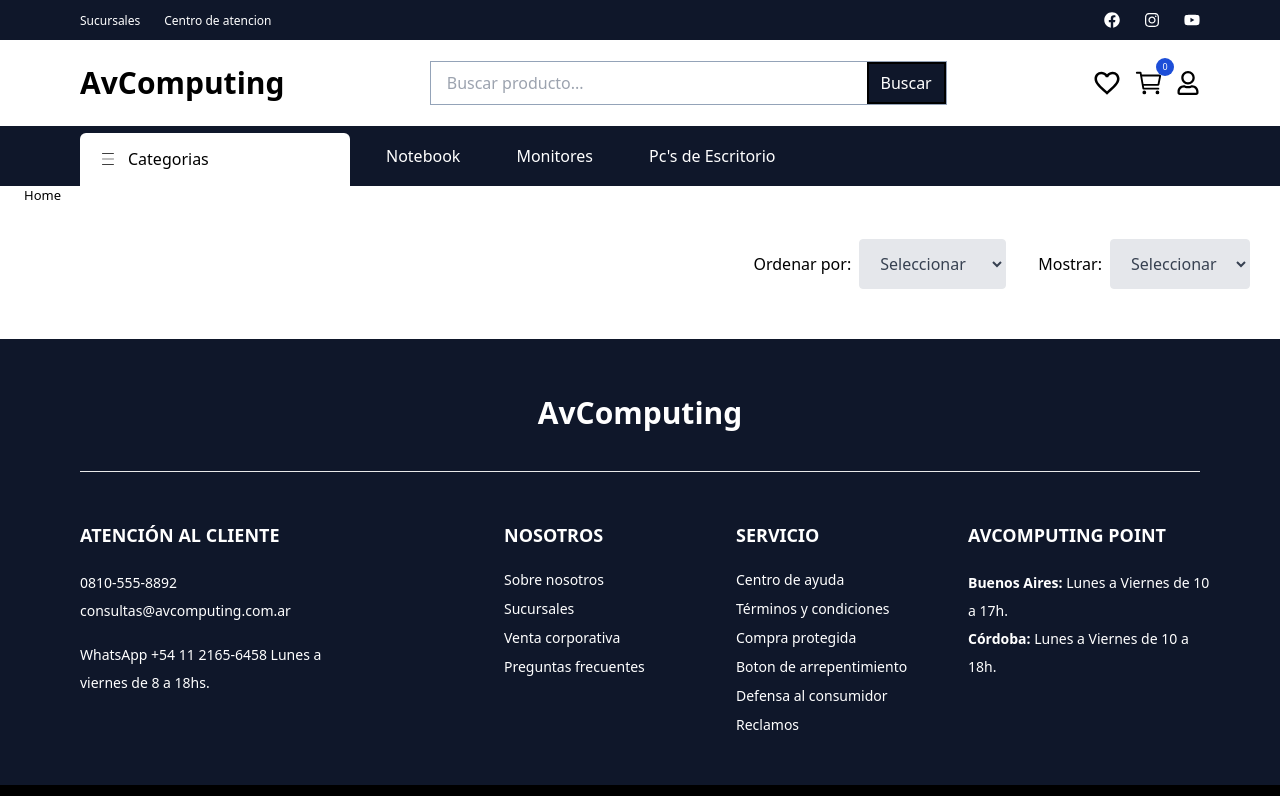
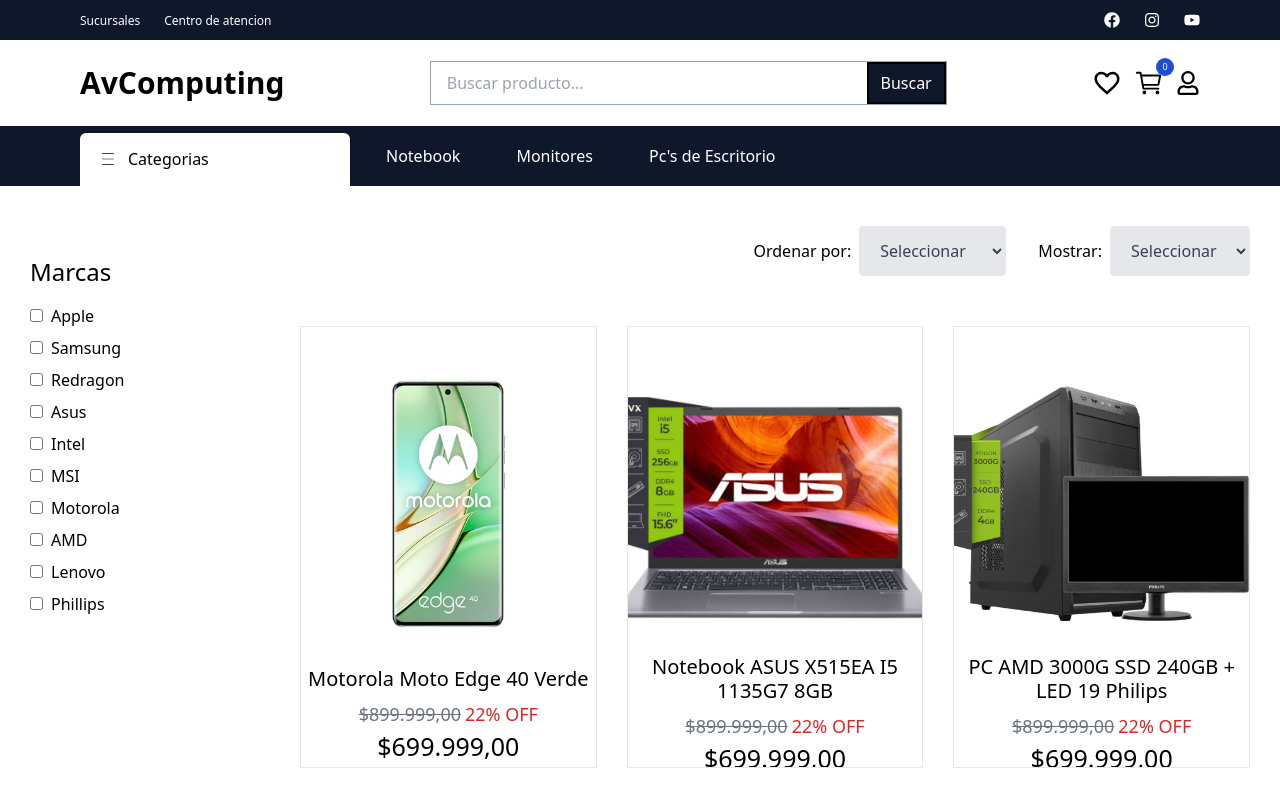
Before and after one commit to ErwinAdriel/react-avcomputing, a React (Create React App) app: page /allProducts in a window 1280 px wide. Shown: the top 796 px of the page. Built offline with nearby package versions, Linux system fonts and the light colour scheme.

Commit message:
all products

```diff
--- a/src/pages/AllProducts.jsx
+++ b/src/pages/AllProducts.jsx
@@ -1,12 +1,61 @@
+import CardProdDest from "../components/CardProdDest";
+import p1 from "../img/productos/prod.jpeg";
+import p2 from "../img/productos/prod2.jpg";
+import p3 from "../img/productos/prod3.jpg";
+import p4 from "../img/productos/prod4.jpg";
+import p5 from "../img/productos/prod5.jpg";
+import p6 from "../img/productos/prod6.jpg";
+
 export default function AllProducts(){
+
+    const productos = [
+        {id: 1, name: "Motorola Moto Edge 40 Verde", url: p1, price: '899.999,00'},
+        {id: 2, name: "Notebook ASUS X515EA I5 1135G7 8GB", url: p2, price: '899.999,00'},
+        {id: 3, name: "PC AMD 3000G SSD 240GB + LED 19 Philips", url: p3, price: '899.999,00'},
+        {id: 4, name: "TABLET LENOVO 10 TB M10 ", url: p4, price: '899.999,00'},
+        {id: 5, name: "TECLADO INALAMBRICO REDRAGON DRACONIC PRO SW", url: p5, price: '899.999,00'},
+        {id: 6, name: "SMART TV 43 SAMSUNG", url: p6, price: '899.999,00'},
+    ]
+
+    const marcas =[
+        {id:0, name: "Apple"},
+        {id:1, name: "Samsung"},
+        {id:2, name: "Redragon"},
+        {id:3, name: "Asus"},
+        {id:4, name: "Intel"},
+        {id:5, name: "MSI"},
+        {id:6, name: "Motorola"},
+        {id:7, name: "AMD"},
+        {id:8, name: "Lenovo"},
+        {id:9, name: "Phillips"},
+    ];
+
     return(
-        <div class="mx-auto w-full">
-            <div class="breadcrum font-400 text-[13px] text-black mb-[23px]">
-                <span class="mx-6">
-                    Home
-                </span>
-            </div>
+        <div class="mx-auto w-full pt-[30px] pb-[60px]">
             <div class="w-full lg:flex lg:space-x-[30px]">
+                <div class="lg:w-[270px]">
+                    <div class="w-full fixed lg:relative left-0 top-0 h-screen lg:h-auto overflow-y-scroll lg:overflow-y-auto bg-white px-[30px] pt-[40px] mb-[30px] hidden lg:block">
+                        <div class="pb-10">
+                            <div class="text-2xl">Marcas</div>
+                            <div class="mt-4">
+                                <ul>
+                                    {marcas.map((marca) => (
+                                        <li>
+                                            <div class="flex space-x-2 mb-2">
+                                                <div>
+                                                    <input type="checkbox" />
+                                                </div>
+                                                <div>
+                                                    <span>{marca.name}</span>
+                                                </div>
+                                            </div>
+                                        </li>
+                                    ))}
+                                </ul>
+                            </div>
+                        </div>
+                    </div>
+                </div>
                 <div class="flex-1">
                     <div class="w-full bg-white md:h-[70px] flex md:flex-row flex-col md:space-y-0 space-y-5 space-x-8 md:justify-end md:items-center p-[30px] mb-[40px]">
                         <div class="flex space-x-2">
@@ -40,6 +89,13 @@ export default function AllProducts(){
                             </div>
                         </div>
                     </div>
+                    <div class="grid xl:grid-cols-3 sm:grid-cols-2 grid-cols-1 xl:gap-[30px] gap-5 mb-[40px] lg:pr-[30px]">
+                        {productos.map((producto) => (
+                            <div class="w-full h-full bg-white relative group overflow-hidden">
+                                < CardProdDest producto={producto}/>
+                            </div>
+                        ))}
+                    </div>
                 </div>
             </div>
         </div>
```
